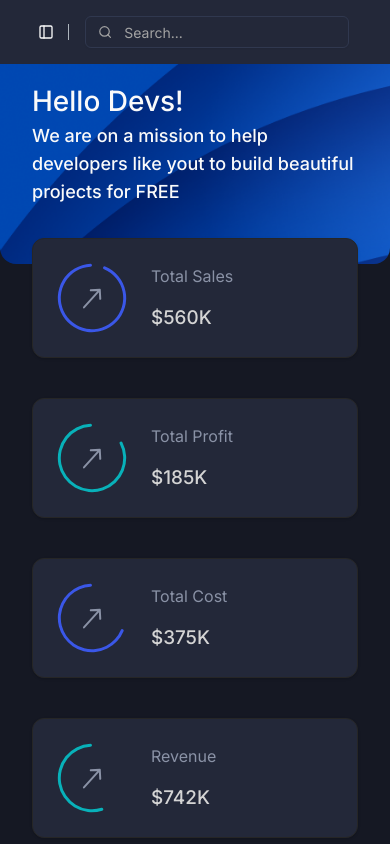
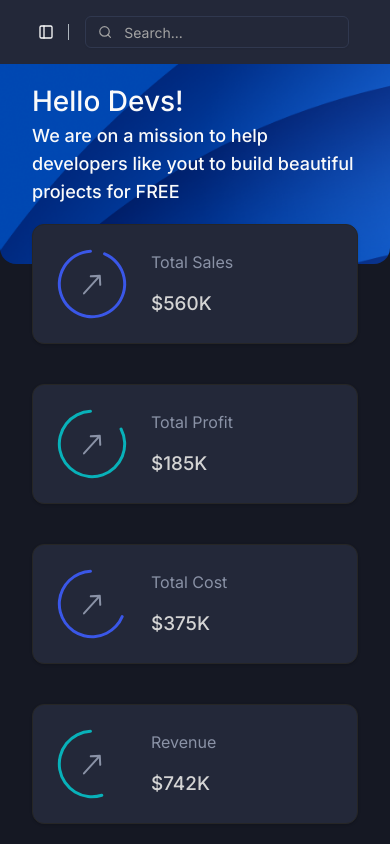
Before and after one commit to Frhaanaziz/dashboard-preview, a Next.js app: page /dashboard in a window 390 px wide. Shown: the top 844 px of the page. Built offline with nearby package versions, Linux system fonts and the light colour scheme.

Commit message:
refactor: Restructure StatsSection layout for improved styling and organization

```diff
--- a/src/components/dashboard/StatsSection.tsx
+++ b/src/components/dashboard/StatsSection.tsx
@@ -13,8 +13,8 @@ const StatsSection = () => {
   ];
 
   return (
-    <section className="h-[200px] rounded-b-2xl bg-[url(/images/graphic-slide.png)] bg-cover px-8 pt-4">
-      <div className="mb-8 sm:mb-14">
+    <section>
+      <div className="h-[200px] rounded-b-2xl bg-[url(/images/graphic-slide.png)] bg-cover px-8 pt-4">
         <div className="flex items-start justify-between">
           <h1 className="h3 sm:h2">Hello Devs!</h1>
           <div className="self hidden items-center gap-4 rounded bg-white/10 px-6 py-2 shadow-lg backdrop-blur sm:flex">
@@ -28,7 +28,7 @@ const StatsSection = () => {
         </p>
       </div>
 
-      <div className="grid grid-cols-1 gap-10 sm:grid-cols-2 xl:grid-cols-3 2xl:grid-cols-6">
+      <div className="-mt-10 grid grid-cols-1 gap-10 px-8 sm:grid-cols-2 xl:grid-cols-3 2xl:grid-cols-6">
         {stats.map((stat) => (
           <Card key={stat.title}>
             <CardContent className="flex flex-1 items-center gap-6 pt-6">
```
